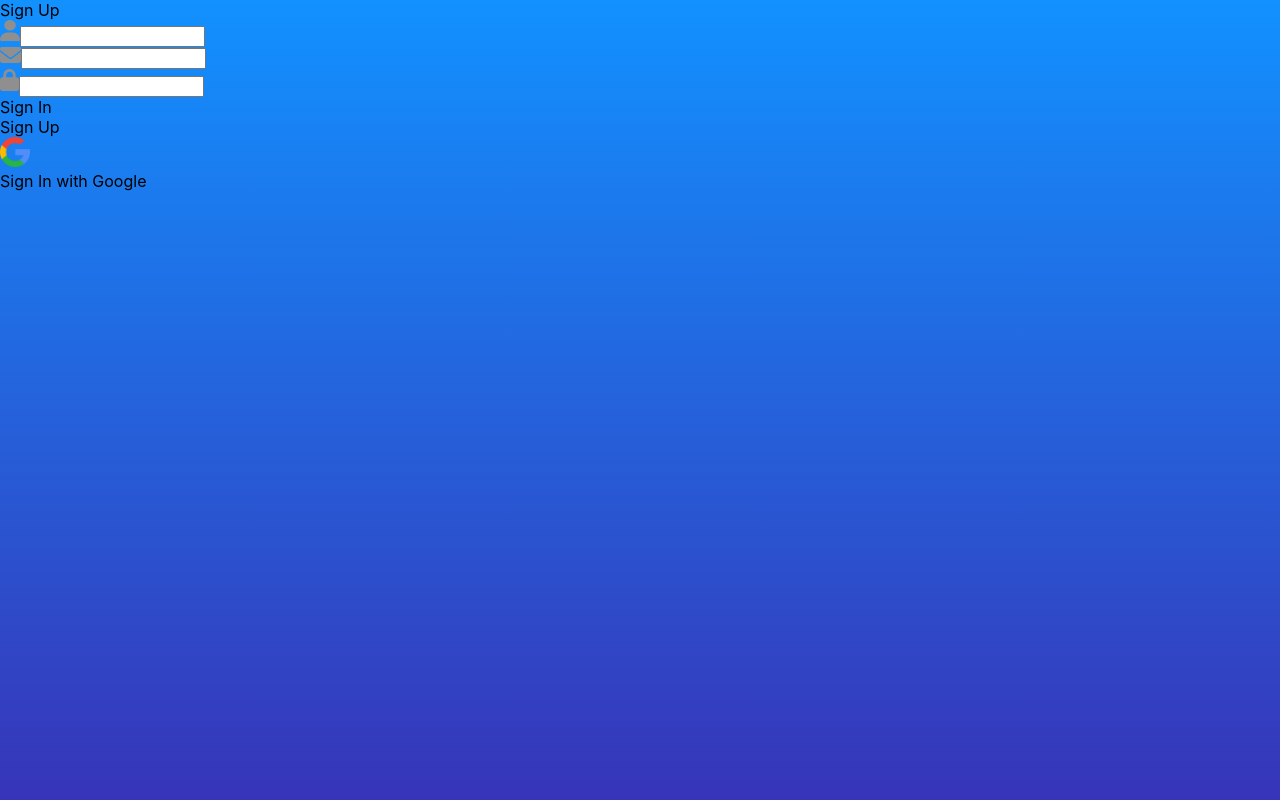
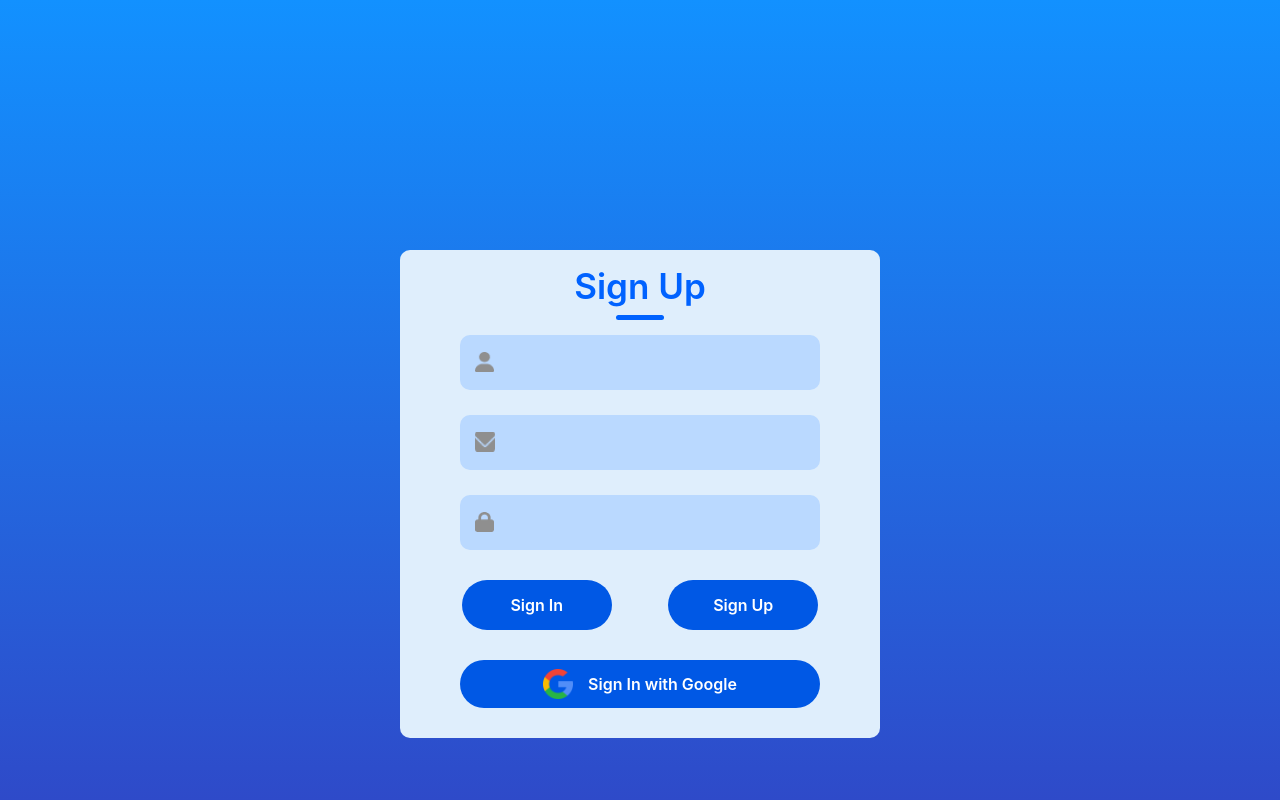
Before and after one commit to anshulgaharwal/practise-login, a React (Create React App) app: page / in a window 1280 px wide. Shown: the top 800 px of the page. Built offline with nearby package versions, Linux system fonts and the light colour scheme.

Commit message:
completed and satisfied

```diff
--- a/src/Components/LoginForm/LoginForm.css
+++ b/src/Components/LoginForm/LoginForm.css
@@ -1,3 +1,108 @@
+.container{
+    display: flex;
+    flex-direction: column;
+    align-items: center;
+    justify-content: center;
+    margin: 250px auto;
+    background: #dfeefc;
+    max-width: 480px;
+    border-radius: 10px;
+    width: 95%;
+}
+
+.header{
+    display: flex;
+    flex-direction: column;
+    width: 100%;
+    align-items: center;
+    gap: 8px;
+    margin: 15px auto;
+}
+
+.text{
+    font-size: 35px;
+    font-weight: 600;
+    color: #0062ff;
+}
+
+.underline{
+    height: 5px;
+    background: #0062ff;
+    width: 48px;
+    border-radius: 4px;
+}
+
+.inputs{
+    display: flex;
+    flex-direction: column;
+    gap: 25px;
+    width: 75%;
+}
+
+.input{
+    display: flex;
+    background: #bad9ff;
+    height: 55px;
+    border-radius: 10px;
+}
+
+.input img{
+    height: 20px;
+    width: 20px;
+    margin: 17px 15px;
+}
+
+.input input{
+    width: 90%;
+    height: 40px;
+    background: transparent;
+    outline: none;
+    font-size: medium;
+    border: none;
+    color: #797979;
+}
+
+.submit{
+    display: flex;
+    width: 75%;
+    margin: 30px auto;
+    height: 50px;
+    gap: 53px;
+}
+
+.sub{
+    display: flex;
+    background: #0058e5;
+    width: 150px;
+    border-radius: 25px;
+    align-items: center;
+    justify-content: center;
+    color: #fff;
+    font-weight: 600;
+    margin: 0 auto;
+}
+
+.google{
+    background: #fff;
+    width: 75%;
+}
+
+.google{
+    display: flex;
+    height: 48px;
+    background: #0058e5;
+    border-radius: 25px;
+    align-items: center;
+    justify-content: center;
+    gap: 15px;
+    margin-bottom: 30px;
+}
+
+.google-text{
+    color: #fff;
+    font-weight: 600;
+}
+
 .google img{
     height: 30px;
     width: auto;
--- a/src/Components/LoginForm/LoginForm.jsx
+++ b/src/Components/LoginForm/LoginForm.jsx
@@ -33,10 +33,8 @@ const LoginForm = () => {
                     <div className="sub">Sign Up</div>
                 </div>
                 <div className="google">
-                    <div className="google-button">
-                        <img src={google_icon} alt="" />
-                        <div className="google-text">Sign In with Google</div>
-                    </div>
+                    <img src={google_icon} alt="" />
+                    <div className="google-text">Sign In with Google</div>
                 </div>
             </div>
         </div>
```
